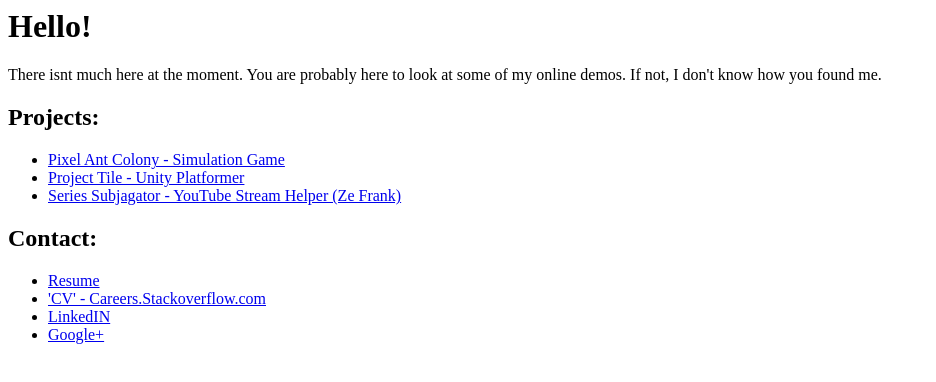
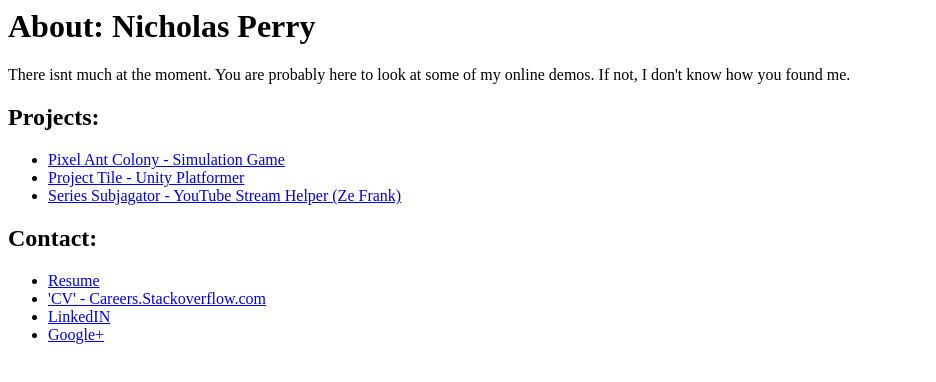
Before and after one commit to Nicholas-Perry/Nicholas-Perry.github.io, a plain HTML site: page index.html in a window 1280 px wide. Shown: the whole page, without its empty margins (0-936 px from the left). Drawn offline with Linux system fonts and the light colour scheme.

Commit message:
Less informal language on index.

```diff
--- a/index.html
+++ b/index.html
@@ -4,9 +4,9 @@
 </head>
 <body>
 
-<h1>Hello!</h1>
+<h1>About: Nicholas Perry</h1>
 
-<p>There isnt much here at the moment. You are probably here to look at some of my online demos. If not, I don't know how you found me.</p>
+<p>There isnt much at the moment. You are probably here to look at some of my online demos. If not, I don't know how you found me.</p>
 
 <h2>Projects:</h2>
 <ul>
```
